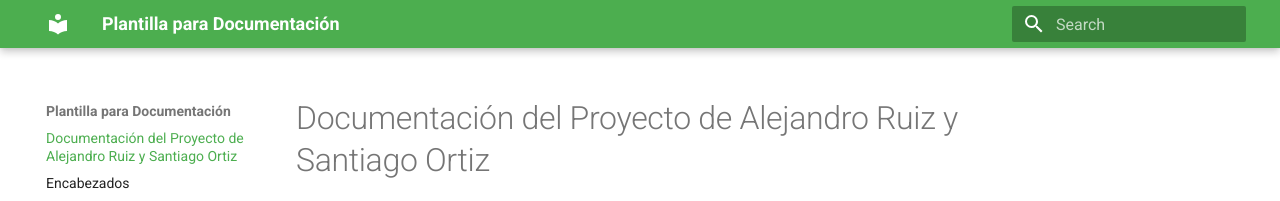
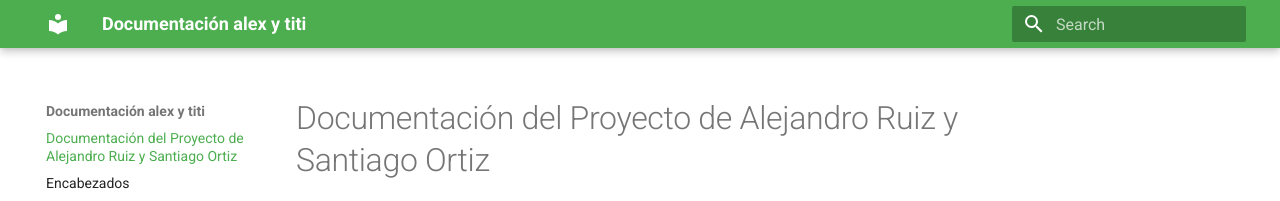
Before and after one commit to Peppa833/Mecatronica, an MkDocs documentation site: the page built from docs/index.md, in a window 1280 px wide. Shown: the top 201 px of the page. Built offline with MkDocs 1.6.1 and Material for MkDocs 9.7.7, drawn with Linux system fonts in a browser that asks for light colours.

Commit message:
modificacionalex4

```diff
--- a/mkdocs.yml
+++ b/mkdocs.yml
@@ -1,4 +1,4 @@
-site_name: Plantilla para Documentación
+site_name: Documentación alex y titi
 markdown_extensions:
   - pymdownx.highlight:
       anchor_linenums: true
```
